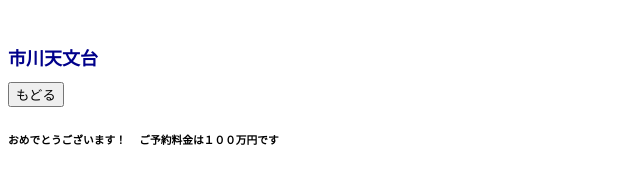
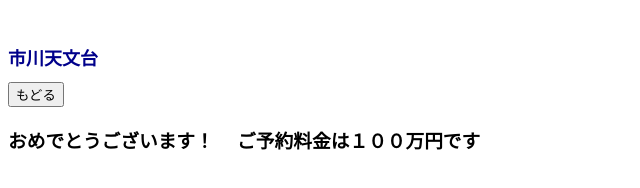
Before and after one commit to ick2321009/prg20241118, a plain HTML site: page app.html in a window 1280 px wide. Shown: the whole page, without its empty margins (0-640 px from the left). Drawn offline with Linux system fonts and the light colour scheme.

Commit message:
app.html

```diff
--- a/app.html
+++ b/app.html
@@ -11,5 +11,5 @@
 
         <button onclick="location.href='./index.html'">もどる</button>
 
-        <h6>おめでとうございます！
-            　ご予約料金は１００万円です</h6＞
+        <h3>おめでとうございます！
+            　ご予約料金は１００万円です</h3＞
```
